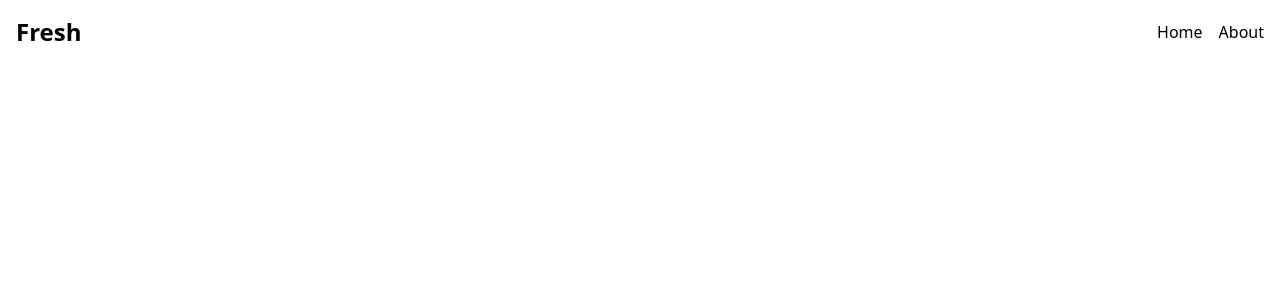
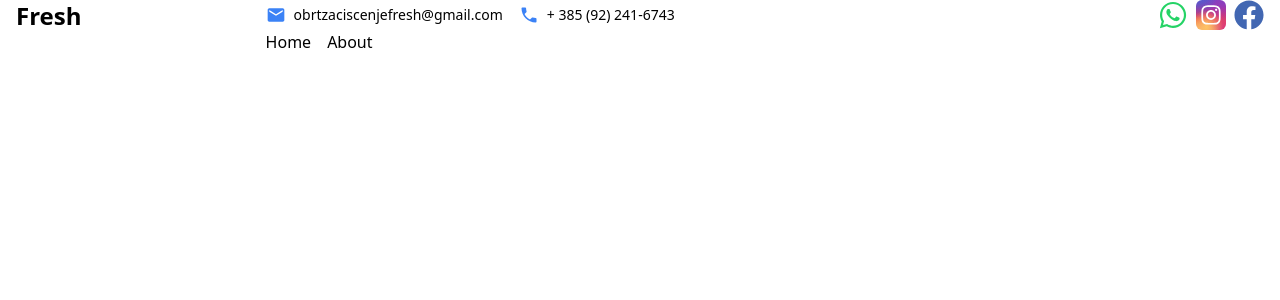
Before and after one commit to obrtzaciscenjefresh/web, a Next.js app: page / in a window 1280 px wide. Shown: the top 300 px of the page. Built offline with nearby package versions, Linux system fonts and the light colour scheme.

Commit message:
(header): add icons

```diff
--- a/src/app/globals.css
+++ b/src/app/globals.css
@@ -5,6 +5,10 @@
 html {
   scroll-behavior: smooth !important;
  }
+
+ .instagram{
+  background: radial-gradient(circle farthest-corner at 35% 90%, #fec564, transparent 50%), radial-gradient(circle farthest-corner at 0 140%, #fec564, transparent 50%), radial-gradient(ellipse farthest-corner at 0 -25%, #5258cf, transparent 50%), radial-gradient(ellipse farthest-corner at 20% -50%, #5258cf, transparent 50%), radial-gradient(ellipse farthest-corner at 100% 0, #893dc2, transparent 50%), radial-gradient(ellipse farthest-corner at 60% -20%, #893dc2, transparent 50%), radial-gradient(ellipse farthest-corner at 100% 100%, #d9317a, transparent), linear-gradient(#6559ca, #bc318f 30%, #e33f5f 50%, #f77638 70%, #fec66d 100%)
+  }
 
  @layer utilities {
   .clip-right {
--- a/src/app/layout/Header.tsx
+++ b/src/app/layout/Header.tsx
@@ -1,10 +1,71 @@
 "use client";
+import { MdPhone, MdEmail } from "react-icons/md";
+import { FaInstagram, FaWhatsapp, FaFacebook } from "react-icons/fa";
+
 export const Header = () => {
   return (
     <header className="fixed top-0 left-0 w-full bg-white">
       <div className="container mx-auto px-4">
-        <div className="flex items-center justify-between py-4 w-full">
+        <div className="flex w-full">
+          <div className="w-full max-w-[20%]">
             <h1 className="text-2xl font-bold">Fresh</h1>
+          </div>
+
+          <div className="flex flex-col w-full max-w-[80%]">
+            <div className="flex justify-between items-center ">
+              <div className="flex space-x-4">
+                <div className="flex items-center space-x-2">
+                  <div className="text-blue-500 text-xl">
+                    <MdEmail />
+                  </div>
+
+                  <a
+                    href="mailto:obrtzaciscenjefresh@gmail.com"
+                    className="text-sm hover:text-blue-500 hover:underline transition-colors"
+                  >
+                    obrtzaciscenjefresh@gmail.com
+                  </a>
+                </div>
+                <div className="flex items-center space-x-2">
+                  <div className="text-blue-500 text-xl">
+                    <MdPhone />
+                  </div>
+
+                  <a
+                    href="Tel:+385922416743"
+                    className="text-sm hover:text-blue-500 hover:underline transition-colors"
+                  >
+                    + 385 (92) 241-6743
+                  </a>
+                </div>
+              </div>
+
+              <div className="flex gap-2">
+                <a
+                  href="https://api.whatsapp.com/send?phone=385922416743"
+                  target="_blank"
+                  className="text-3xl text-[#25D366] hover:text-[#075E54] hover:underline transition-colors"
+                >
+                  <FaWhatsapp />
+                </a>
+                <a
+                  href="https://www.instagram.com/fresh_obrt_za_ciscenje/"
+                  target="_blank"
+                  className="text-[22px] instagram rounded-md text-white p-[4px] hover:text-opacity-75"
+                >
+                  <FaInstagram />
+                </a>
+                <a
+                  href="https://www.facebook.com/profile.php?id=61554058824757"
+                  target="_blank"
+                  className="text-3xl text-[#4267B2] hover:text-opacity-75 hover:underline transition-colors"
+                >
+                  <FaFacebook />
+                </a>
+              </div>
+            </div>
+
+            <div>
               <nav>
                 <ul className="flex space-x-4">
                   <li>
@@ -17,6 +78,8 @@ export const Header = () => {
               </nav>
             </div>
           </div>
+        </div>
+      </div>
     </header>
   );
 };
```
Lines whose indentation alone changed are shown as unchanged.
